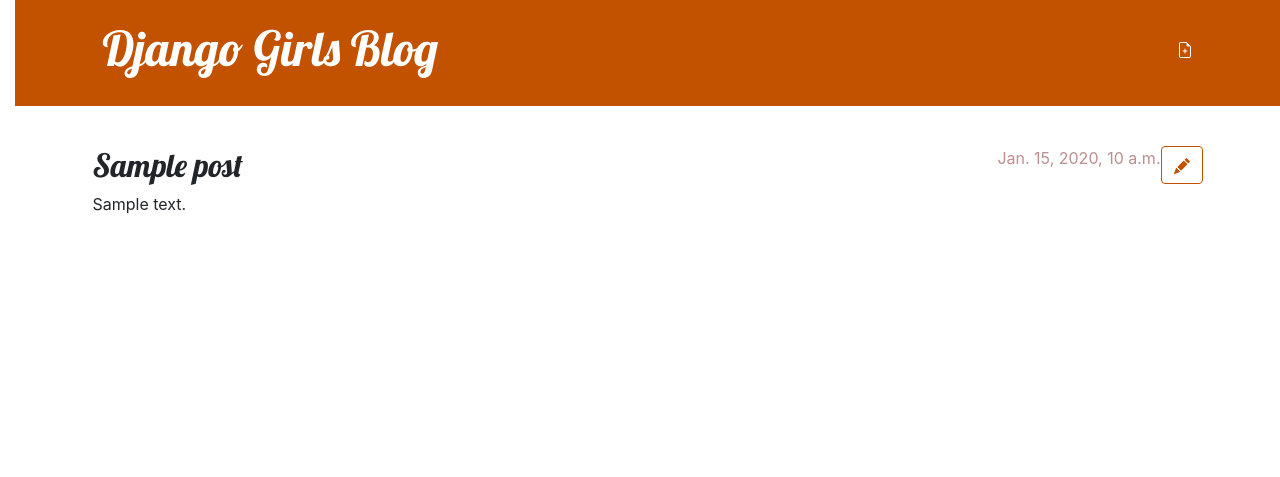
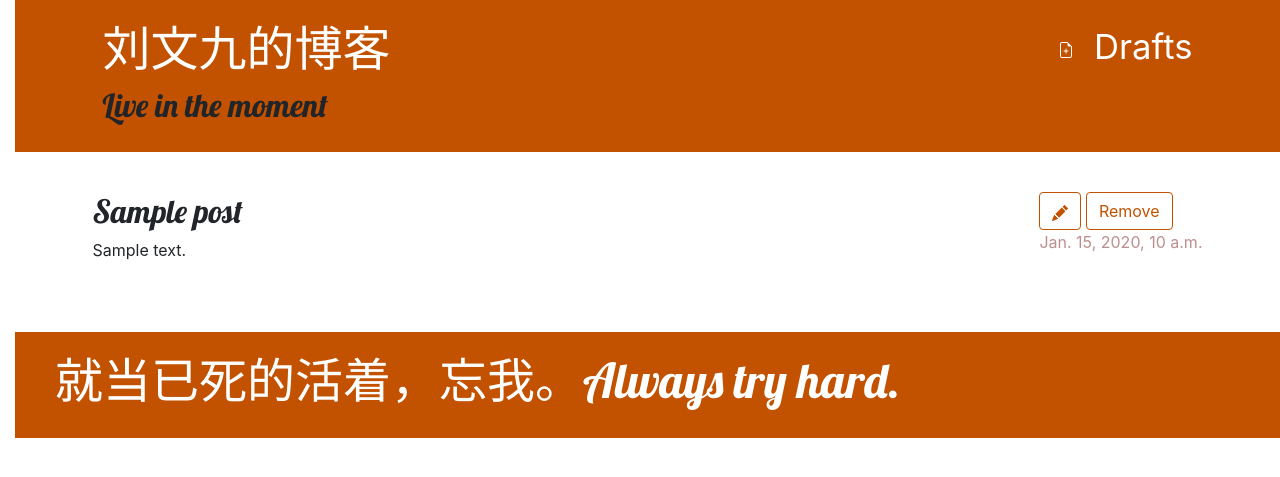
Before and after one commit to doiteachday/my-first-blog, a Django app: page /post/1/ in a window 1280 px wide. Shown: the top 477 px of the page. Run offline with Django 3.2, Linux system fonts and the light colour scheme; a user stored in the database is signed in; tables that the repository leaves empty hold one stand-in row (values such as "Sample post").

Commit message:
Added post drafts list, can publish/delete post

```diff
--- a/blog/static/css/blog.css
+++ b/blog/static/css/blog.css
@@ -7,13 +7,15 @@ body {
     padding-left: 15px;
 }
 
-.page-header {
+.page-header,
+.page-footer {
     background-color: #C25100;
     margin-top: 0;
     margin-bottom: 40px;
     padding: 20px 20px 20px 40px;
 }
 
+.page-footer h2,
 .page-header h1,
 .page-header h1 a,
 .page-header h1 a:visited,
@@ -62,6 +64,7 @@ h4 {
     color: #000000;
 }
 
+
 .post > .date,
 .post > .actions {
     float: right;
--- a/blog/templates/blog/base.html
+++ b/blog/templates/blog/base.html
@@ -12,11 +12,15 @@
 <header class="page-header">
     <div class="container">
         {% if user.is_authenticated %}
+            <a href="{% url 'post_draft_list' %}" class="top-menu">
+                <span class="glyphicon glyphicon-edit">Drafts</span>
+            </a>
             <a href="{% url 'post_new' %}" class="top-menu">
                 {% include './icons/file-earmark-plus.svg' %}
             </a>
         {% endif %}
-        <h1><a href="/">Django Girls Blog</a></h1>
+        <h1><a href="/">刘文九的博客</a></h1>
+        <h2>Live in the moment</h2>
     </div>
 </header>
 <main class="container">
@@ -27,5 +31,8 @@
         </div>
     </div>
 </main>
+<footer class="page-footer">
+    <h2>就当已死的活着，忘我。Always try hard.</h2>
+</footer>
 </body>
 </html>
--- a/blog/templates/blog/post_detail.html
+++ b/blog/templates/blog/post_detail.html
@@ -7,13 +7,19 @@
                 <a class="btn btn-default" href="{% url 'post_edit' pk=post.pk %}">
                     {% include './icons/pencil-fill.svg' %}
                 </a>
+                <a class="btn btn-default" href="{% url 'post_remove' pk=post.pk %}">
+                    <span class="glyphicon glyphicon-remove">Remove</span>
+                </a>
+            {% endif %}
+
+            {% if post.published_date %}
+            <div class="date">
+                {{ post.published_date }}
+            </div>
+            {% else %}
+            <a class="btn btn-default" href="{% url 'post_publish' pk=post.pk %}">Publish</a>
             {% endif %}
         </aside>
-        {% if post.published_date %}
-            <time class="date">
-                {{ post.published_date }}
-            </time>
-        {% endif %}
         <h2>{{ post.title }}</h2>
         <p>{{ post.text|linebreaksbr }}</p>
     </article>
--- a/blog/urls.py
+++ b/blog/urls.py
@@ -6,4 +6,7 @@ urlpatterns = [
     path('post/<int:pk>/', views.post_detail, name='post_detail'),
     path('post/new/', views.post_new, name='post_new'),
     path('post/<int:pk>/edit/', views.post_edit, name='post_edit'),
+    path('drafts/', views.post_draft_list, name='post_draft_list'),
+    path('post/<pk>/publish/', views.post_publish, name='post_publish'),
+    path('post/<pk>/remove/', views.post_remove, name='post_remove'),
 ]
--- a/blog/views.py
+++ b/blog/views.py
@@ -22,7 +22,6 @@ def post_new(request):
         if form.is_valid():
             post = form.save(commit=False)
             post.author = request.user
-            post.published_date = timezone.now()
             post.save()
             return redirect('post_detail', pk=post.pk)
     else:
@@ -37,9 +36,25 @@ def post_edit(request, pk):
         if form.is_valid():
             post = form.save(commit=False)
             post.author = request.user
-            post.published_date = timezone.now()
             post.save()
             return redirect('post_detail', pk=post.pk)
     else:
         form = PostForm(instance=post)
     return render(request, 'blog/post_edit.html', {'form': form})
+
+
+def post_draft_list(request):
+    posts = Post.objects.filter(published_date__isnull=True).order_by('created_date')
+    return render(request, 'blog/post_draft_list.html', {'posts': posts})
+
+
+def post_publish(request, pk):
+    post = get_object_or_404(Post, pk=pk)
+    post.publish()
+    return redirect('post_detail', pk=pk)
+
+
+def post_remove(request, pk):
+    post = get_object_or_404(Post, pk=pk)
+    post.delete()
+    return redirect('post_list')
```
Also changed, not shown: blog/templates/blog/post_draft_list.html (added, +11 -0 lines).
